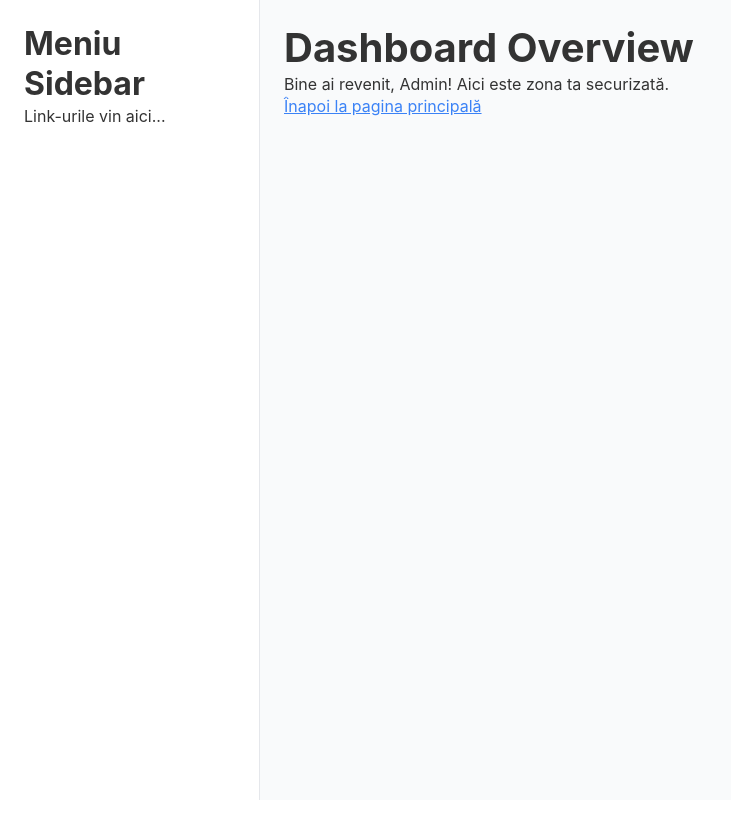
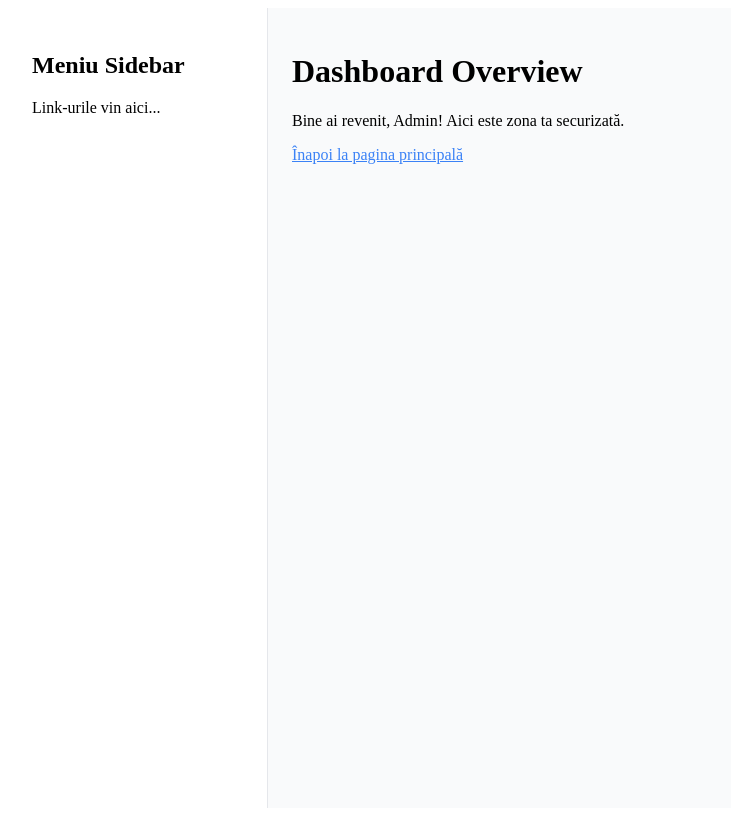
Before and after one commit to dragomici/ECHIPA-4-, a React (Vite) app: page /dashboard in a window 1280 px wide. Shown: the whole page, without its empty margins (0-731 px from the left). Built offline with nearby package versions, Linux system fonts and the light colour scheme.

Commit message:
style: implement fluid layout spacing system with CSS clamp

```diff
--- a/src/styles/index.css
+++ b/src/styles/index.css
@@ -1,88 +1,60 @@
 :root {
-    --border-radius-sm: 0.375rem;
-    --border-radius-md: 0.5rem;
-    --box-shadow-lg: 0 20px 25px -5px rgba(0, 0, 0, 0.1), 0 10px 10px -5px rgba(0, 0, 0, 0.04);
-    --z-index-modal: 1000;
-}
-:root {
-  --color-primary: #007bff;
-  --color-secondary: #6c757d;
-  --color-background: #ffffff;
-  --color-text-main: #333333;
-  --color-text-muted: #777777;
-
-  --font-family-base: "Inter", system-ui, sans-serif;
-  --font-size-sm: 0.875rem;
-  --font-size-md: 1rem;
-  --font-size-lg: 1.5rem;
-  --font-size-xl: 2rem;
-
-  --spacing-xs: 0.25rem;
-  --spacing-sm: 0.5rem;
-  --spacing-md: 1rem;
-  --spacing-lg: 1.5rem;
-  --spacing-xl: 3rem;
+    --space-3xs: clamp(0.25rem, 0.25rem, 0.25rem);
+    --space-2xs: clamp(0.25rem, 0.159rem + 0.455vw, 0.5rem);
+    --space-xs: clamp(0.5rem, 0.409rem + 0.455vw, 0.75rem);
+    --space-sm: clamp(0.75rem, 0.659rem + 0.455vw, 1rem);
+    --space-md: clamp(1rem, 0.818rem + 0.909vw, 1.5rem);
+    --space-lg: clamp(1.5rem, 1.318rem + 0.909vw, 2rem);
+    --space-xl: clamp(2rem, 1.636rem + 1.818vw, 3rem);
+    --space-2xl: clamp(3rem, 2.636rem + 1.818vw, 4rem);
+    --space-3xl: clamp(4rem, 3.273rem + 3.636vw, 6rem);
 }
 
-body {
-  margin: 0;
-  padding: 0;
-  font-family: var(--font-family-base);
-  background-color: var(--color-background);
-  color: var(--color-text-main);
-  font-size: var(--font-size-md);
+.container {
+    padding-inline: var(--space-md);
+    max-width: 1200px;
+    margin-inline: auto;
 }
 
-.app-container {
-  padding: var(--spacing-xl);
+.section {
+    margin-block: var(--space-3xl);
 }
 
-.button-group {
-  display: flex;
-  gap: var(--spacing-md);
-  margin-top: var(--spacing-lg);
+.card {
+    padding: var(--space-lg);
+    display: flex;
+    flex-direction: column;
+    gap: var(--space-sm);
 }
 
-h1,
-h2,
-h3,
-h4,
-h5,
-h6,
-p,
-span {
-  margin: 0;
-  padding: 0;
-  font-family: var(--font-family-base);
-  color: var(--color-text-main);
+.card-header {
+    margin-bottom: var(--space-xs);
 }
 
-h1 {
-  font-size: 2.5rem;
-  font-weight: 700;
-  line-height: 1.2;
+.p-sm {
+    padding: var(--space-sm);
 }
 
-h2 {
-  font-size: var(--font-size-xl);
-  font-weight: 700;
-  line-height: 1.25;
+.p-md {
+    padding: var(--space-md);
 }
 
-h3 {
-  font-size: var(--font-size-lg);
-  font-weight: 600;
-  line-height: 1.3;
+.p-lg {
+    padding: var(--space-lg);
 }
 
-p {
-  font-size: var(--font-size-md);
-  font-weight: 400;
-  line-height: 1.5;
+.m-sm {
+    margin: var(--space-sm);
 }
 
-.caption {
-  font-size: var(--font-size-sm);
-  font-weight: 400;
-  color: var(--color-text-muted);
+.m-md {
+    margin: var(--space-md);
 }
+
+.m-lg {
+    margin: var(--space-lg);
+}
+
+.gap-md {
+    gap: var(--space-md);
+}
```
